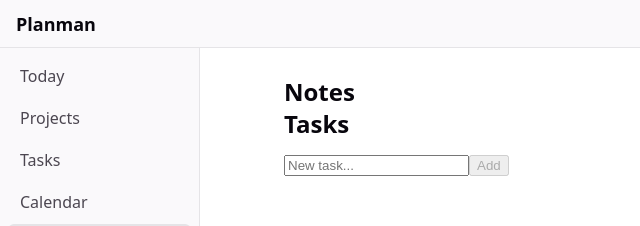
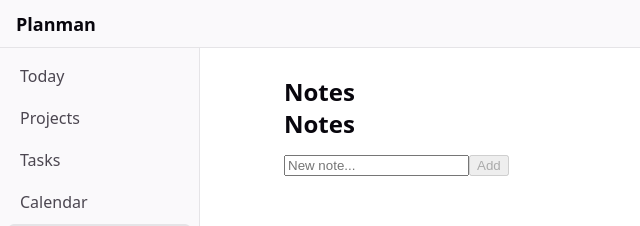
Before and after one commit to plamen5rov/planman, a React (Vite) app: page / in a window 1280 px wide. Both pictures are taken after a click on the button "Notes". Shown: the top 226 px of the page, without its empty margins (0-640 px from the left). Built offline with nearby package versions, Linux system fonts and the light colour scheme.

Commit message:
feat: add Notes component with repository layer integration
- Add Notes section with add note form and list
- Wire Notes into App component conditional rendering
- Both Tasks and Notes share DexieTaskRepository for local persistence

Co-authored-by: planman

```diff
--- a/src/App.tsx
+++ b/src/App.tsx
@@ -3,10 +3,17 @@ import { BottomNav } from './components/BottomNav'
 import { SidebarNav } from './components/SidebarNav'
 import { NAV_ITEMS } from './components/navItems'
 import { Tasks } from './components/Tasks'
+import { Notes } from './components/Notes'
 
 function App() {
   const [activeId, setActiveId] = useState(NAV_ITEMS[0]!.id)
   const active = NAV_ITEMS.find((item) => item.id === activeId) ?? NAV_ITEMS[0]!
+
+  const section = active.id === 'tasks'
+    ? <Tasks />
+    : active.id === 'notes'
+    ? <Notes />
+    : <p>This section is not implemented yet.</p>
 
   return (
     <div className="app">
@@ -17,7 +24,7 @@ function App() {
         <SidebarNav activeId={activeId} onSelect={setActiveId} />
         <main className="app-main">
           <h2>{active.label}</h2>
-          <Tasks />
+          {section}
         </main>
       </div>
       <BottomNav activeId={activeId} onSelect={setActiveId} />
--- /dev/null
+++ b/src/components/Notes.tsx
@@ -0,0 +1,44 @@
+import { useEffect, useState } from 'react'
+import { DexieTaskRepository } from '../repositories/task-repository'
+import { db } from '../db/database'
+import type { Task } from '../types/domain'
+
+export function Notes() {
+  const [tasks, setTasks] = useState<Task[]>([])
+  const [newNoteTitle, setNewNoteTitle] = useState('')
+  const repo = new DexieTaskRepository(db)
+
+  useEffect(() => {
+    repo.getAll().then(setTasks)
+  }, [])
+
+  const handleAdd = async () => {
+    if (!newNoteTitle.trim()) return
+    await repo.create({ title: newNoteTitle })
+    setNewNoteTitle('')
+    repo.getAll().then(setTasks)
+  }
+
+  return (
+    <section>
+      <h2>Notes</h2>
+      <ul>
+        {tasks.map((task) => (
+          <li key={task.id}>
+            <span>{task.title}</span>
+          </li>
+        ))}
+      </ul>
+      <div>
+        <input
+          value={newNoteTitle}
+          onChange={e => setNewNoteTitle(e.target.value)}
+          placeholder="New note..."
+        />
+        <button onClick={handleAdd} disabled={!newNoteTitle.trim()}>
+          Add
+        </button>
+      </div>
+    </section>
+  )
+}
```
